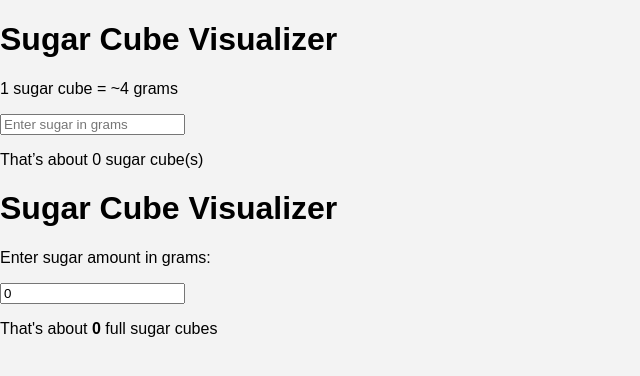
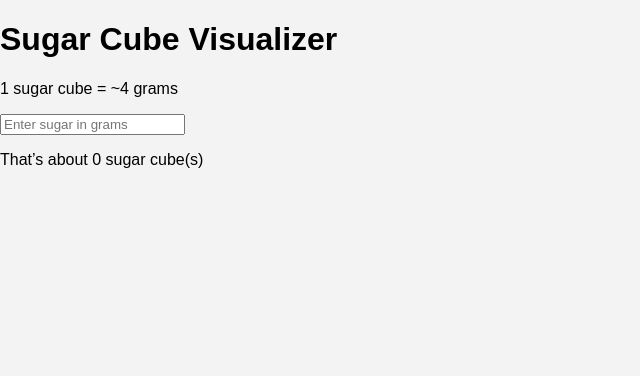
Before and after one commit to djjones11/Sugar, a React (Create React App) app: page / in a window 1280 px wide. Shown: the top 376 px of the page, without its empty margins (0-640 px from the left). Built offline with nearby package versions, Linux system fonts and the light colour scheme.

Commit message:
Update SugarCubeVisualizer.jsx

```diff
--- a/src/components/SugarCubeVisualizer.jsx
+++ b/src/components/SugarCubeVisualizer.jsx
@@ -1,54 +1,20 @@
-import React, { useState } from "react";
+import React from "react";
 import { motion } from "framer-motion";
 
-const SugarCubeVisualizer = () => {
-  const [grams, setGrams] = useState(0);
-
-  const cubes = Math.floor(grams / 4); // Assuming one sugar cube = 4 grams
-  const remainder = grams % 4;
+const SugarCubeVisualizer = ({ grams }) => {
+  const cubes = Math.round(grams / 4);
 
   return (
-    <div className="flex flex-col items-center justify-center min-h-screen bg-gradient-to-br from-teal-100 to-white p-8">
-      <h1 className="text-4xl font-extrabold text-gray-800 mb-6">
-        Sugar Cube Visualizer
-      </h1>
-      <p className="text-lg font-medium text-gray-600 mb-4">
-        Enter sugar amount in grams:
-      </p>
-      <input
-        type="number"
-        value={grams}
-        onChange={(e) => setGrams(parseFloat(e.target.value) || 0)}
-        className="px-4 py-2 text-2xl font-medium rounded-lg shadow-md outline-none border border-teal-300 focus:ring-2 focus:ring-teal-500 transition duration-300"
-        placeholder="e.g. 10"
-      />
-
-      <div className="pt-6 space-y-4 text-center">
-        <p className="text-xl font-semibold text-gray-700">
-          That's about <strong>{cubes}</strong> full sugar cube{cubes !== 1 && "s"}
-          {remainder > 0 && ` and a partial cube (${remainder}g)`}
-        </p>
-
-        <div className="flex flex-wrap justify-center gap-4 pt-4">
-          {Array.from({ length: cubes }).map((_, i) => (
-            <motion.div
-              key={i}
-              initial={{ scale: 0 }}
-              animate={{ scale: 1 }}
-              transition={{ delay: i * 0.05 }}
-              className="w-12 h-12 bg-white border border-teal-300 rounded-lg shadow-xl"
-            />
-          ))}
-          {remainder > 0 && (
-            <motion.div
-              initial={{ scale: 0 }}
-              animate={{ scale: 1 }}
-              className="w-12 h-12 bg-white border border-dashed border-teal-300 rounded-lg shadow-lg opacity-50"
-              title={`${remainder}g sugar`}
-            />
-          )}
-        </div>
-      </div>
+    <div className="flex flex-wrap gap-3 justify-center p-6 max-w-md">
+      {[...Array(cubes)].map((_, i) => (
+        <motion.div
+          key={i}
+          className="w-8 h-8 bg-white border border-gray-300 rounded-lg shadow-sm"
+          initial={{ opacity: 0, scale: 0.8 }}
+          animate={{ opacity: 1, scale: 1 }}
+          transition={{ delay: i * 0.04 }}
+        />
+      ))}
     </div>
   );
 };
```
